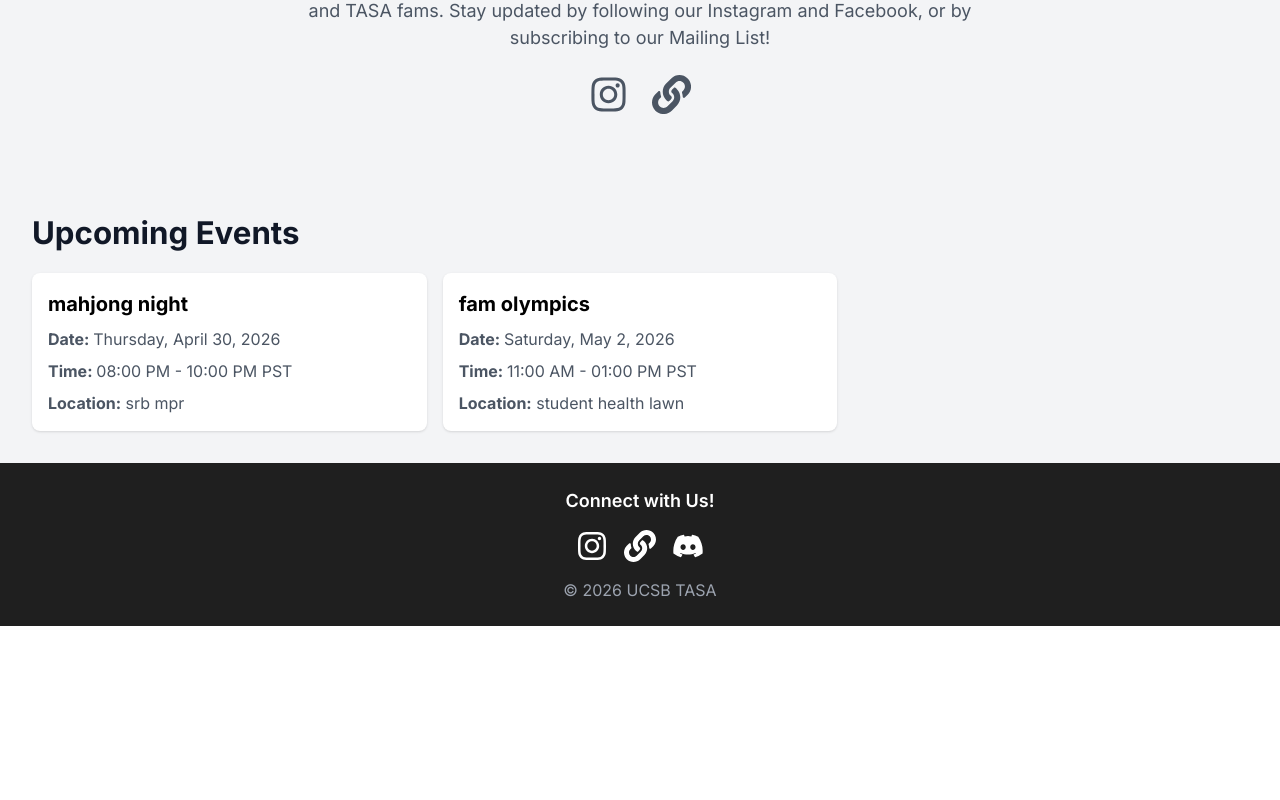
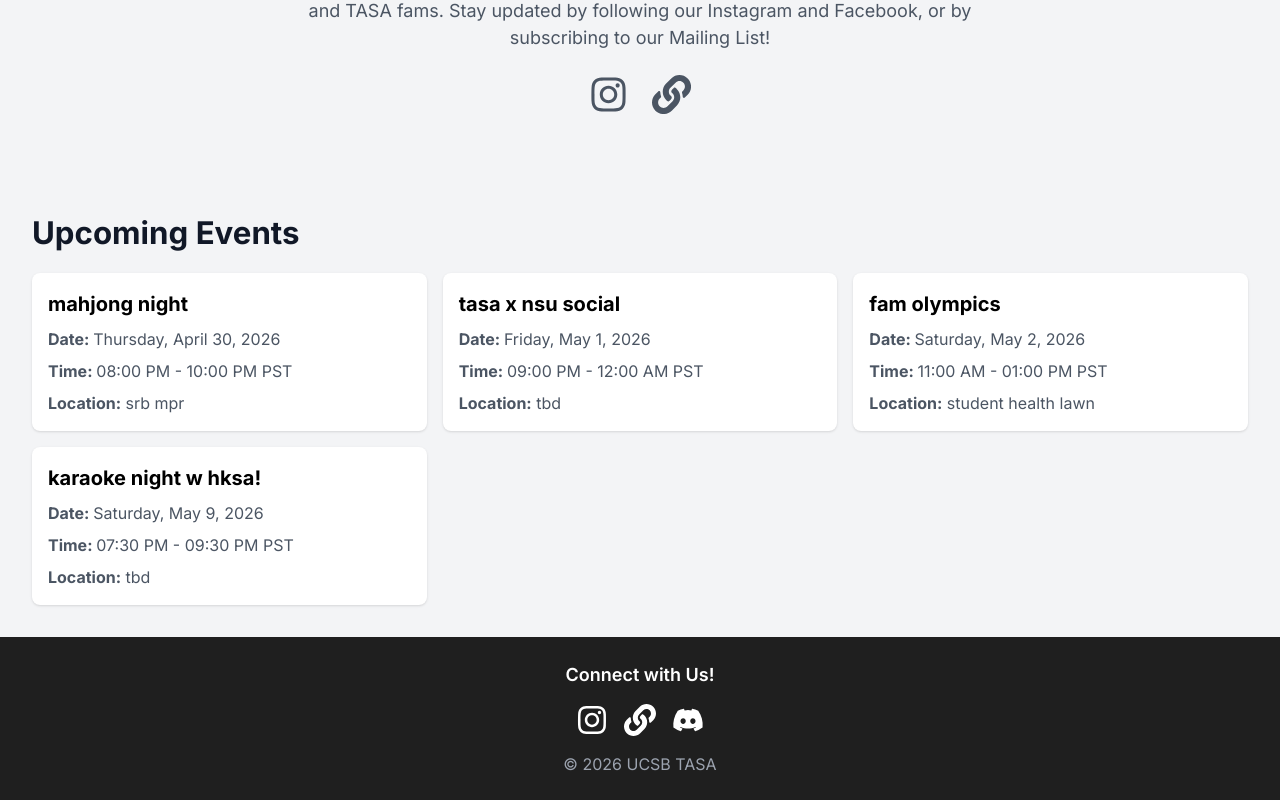
Before and after one commit to UCSBTASA/UCSBTASA.github.io, a Next.js app: page / in a window 1280 px wide. Shown: the part 1243-2043 px from the top of the page. Before the commit the page ends 1869 px from the top, so only its background shows below. Built offline with nearby package versions, Linux system fonts and the light colour scheme.

Commit message:
Update eventData.ts

```diff
--- a/data/eventData.ts
+++ b/data/eventData.ts
@@ -11,6 +11,16 @@ const events =
     "customTime": ""
   },
   {
+    "title": "tasa x nsu social",
+    "day of week": "Friday",
+    "date": "2026-05-01",
+    "time": "09:00 PM - 12:00 AM",
+    "start": "09:00 PM",
+    "end": "12:00 AM",
+    "location": "tbd",
+    "customTime": ""
+  },
+  {
     "title": "fam olympics",
     "day of week": "Saturday",
     "date": "2026-05-02",
@@ -19,6 +29,16 @@ const events =
     "end": "01:00 PM",
     "location": "student health lawn",
     "customTime": ""
+  },
+  {
+    "title": "karaoke night w hksa!",
+    "day of week": "Saturday",
+    "date": "2026-05-09",
+    "time": "07:30 PM - 09:30 PM",
+    "start": "07:30 PM",
+    "end": "09:30 PM",
+    "location": "tbd",
+    "customTime": ""
   }
 ];
 
```
